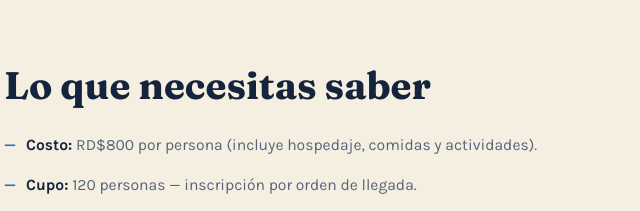
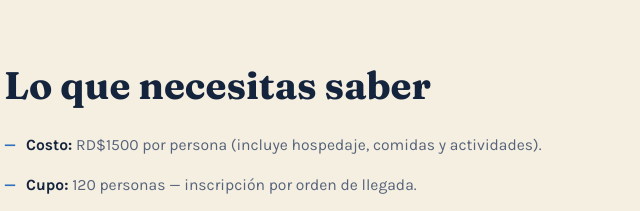
Before and after one commit to Lynch-JF/camcfcdlavega, a website: page index.html in a window 1280 px wide. Shown: the part 3600-3811 px from the top of the page, 74-714 px from the left. Drawn offline with nearby package versions, Linux system fonts and the light colour scheme; no server answers.

Commit message:
Update cost from RD$800 to RD$1500 per person

```diff
--- a/index.html
+++ b/index.html
@@ -194,7 +194,7 @@
     <div class="details-copy reveal">
       <h2>Lo que necesitas saber</h2>
       <ul class="details-list">
-        <li><strong>Costo:</strong> RD$800 por persona (incluye hospedaje, comidas y actividades).</li>
+        <li><strong>Costo:</strong> RD$1500 por persona (incluye hospedaje, comidas y actividades).</li>
         <li><strong>Cupo:</strong> 120 personas — inscripción por orden de llegada.</li>
         <li><strong>Edad mínima:</strong> 13 años. Menores de 18 requieren autorización firmada.</li>
         <li><strong>Sin merchandising este año:</strong> no habrá camisetas ni recuerdos; ese presupuesto se destinó por completo a actividades y tiempo de calidad.</li>
```
